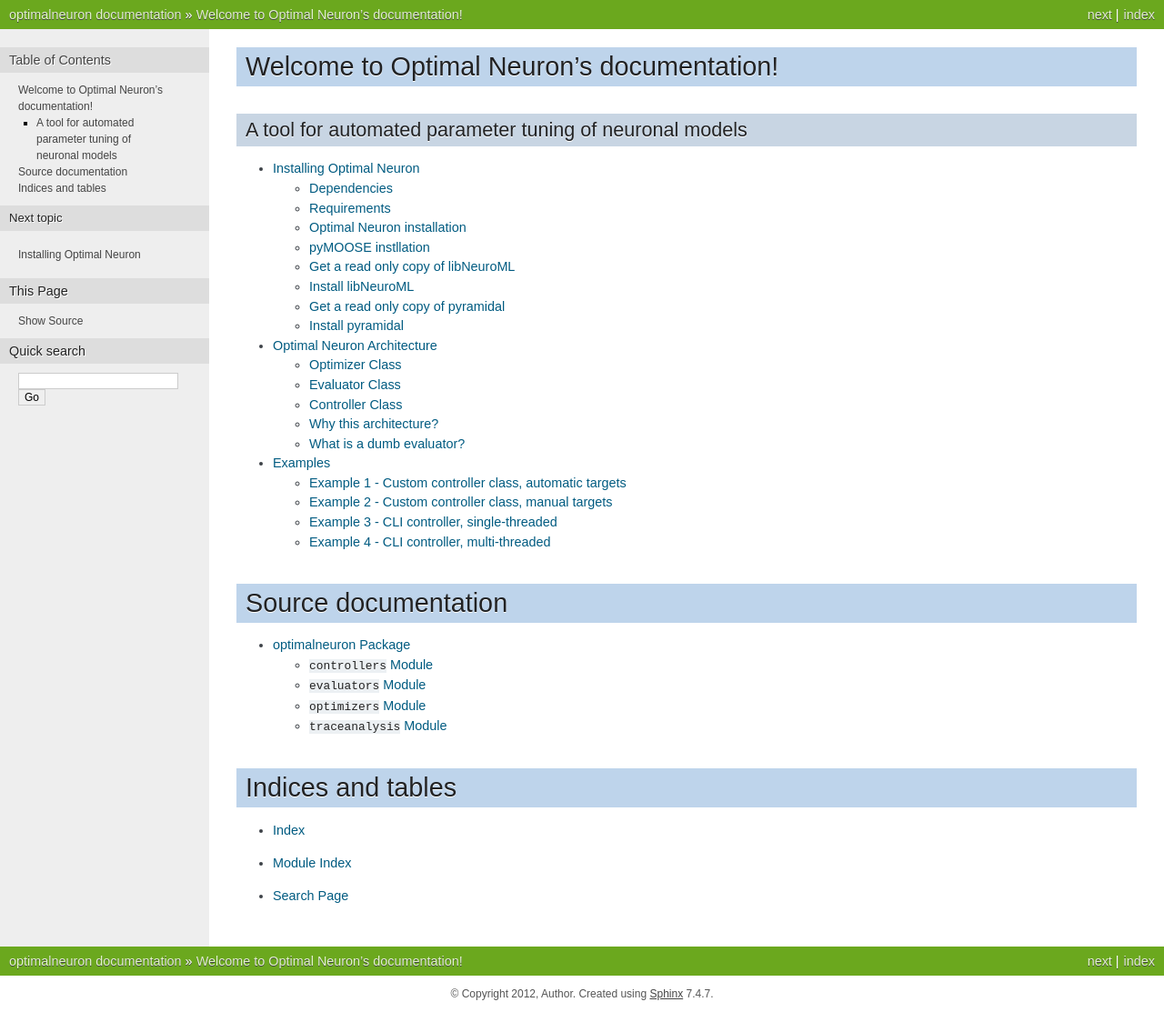
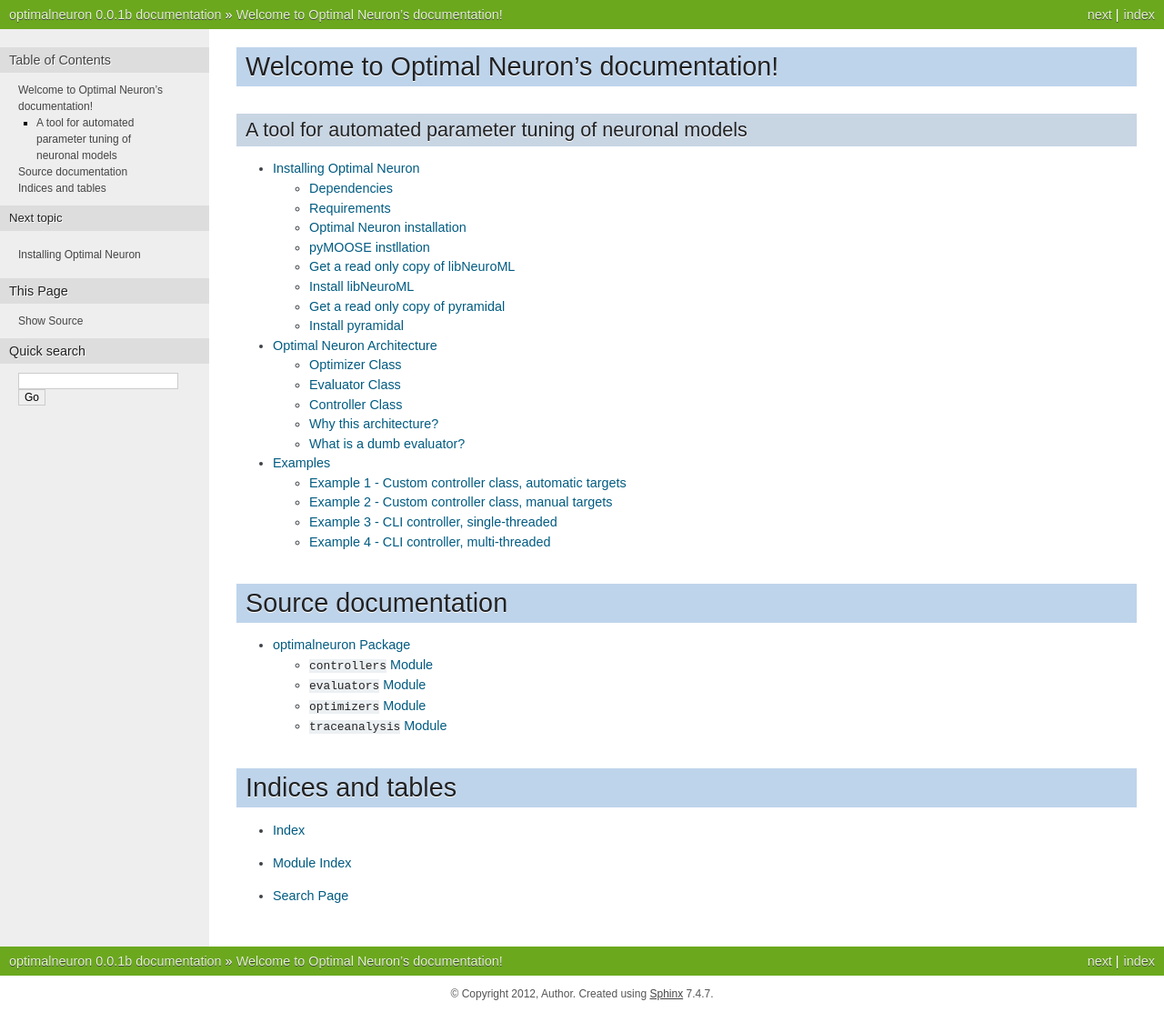
Before and after one commit to NeuralEnsemble/neurotune, a Sphinx documentation site: the page built from doc/index.rst, in a window 1280 px wide. Shown: the whole page at 91% size. Built offline with Sphinx 7.4.7, drawn with Linux system fonts in a browser that asks for light colours.

Commit message:
updated release version

```diff
--- a/doc/conf.py
+++ b/doc/conf.py
@@ -54,7 +54,7 @@ copyright = u'2012, Author'
 # The short X.Y version.
 version = ''
 # The full version, including alpha/beta/rc tags.
-release = ''
+release = '0.0.1b'
 
 # The language for content autogenerated by Sphinx. Refer to documentation
 # for a list of supported languages.
```
